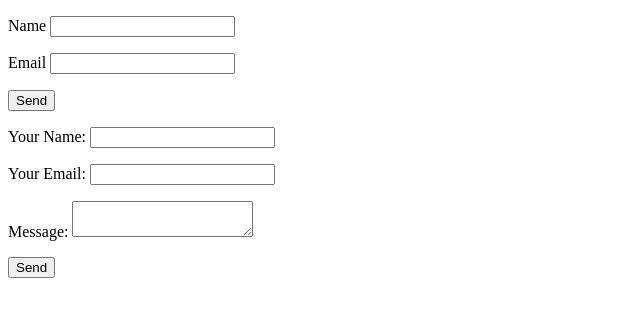
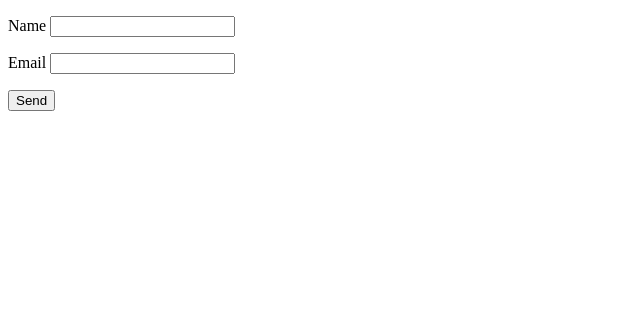
Before and after one commit to becolomochi/netlify-form, a Vue app: page / in a window 1280 px wide. Shown: the top 316 px of the page, without its empty margins (0-640 px from the left). Built offline with nearby package versions, Linux system fonts and the light colour scheme.

Commit message:
Add input hidden

```diff
--- a/src/App.vue
+++ b/src/App.vue
@@ -1,6 +1,7 @@
 <template>
 <div>
 <form name="contact" method="POST" netlify>
+  <input type="hidden" name="form-name" value="contact">
   <p>
     <label>Name <input type="text" name="name" /></label>
   </p>
@@ -11,22 +12,6 @@
     <button type="submit">Send</button>
   </p>
 </form>
-
-<form name="contact" method="POST" data-netlify="true" data-netlify-honeypot="bot-field" action="#">
-  <input type="hidden" name="form-name" value="contact">
-  <p>
-    <label>Your Name: <input type="text" name="name" /></label>
-  </p>
-  <p>
-    <label>Your Email: <input type="email" name="email" /></label>
-  </p>
-  <p>
-    <label>Message: <textarea name="message"></textarea></label>
-  </p>
-  <p>
-    <button>Send</button>
-  </p>
-</form>
 </div>
 </template>
 <script>
```
